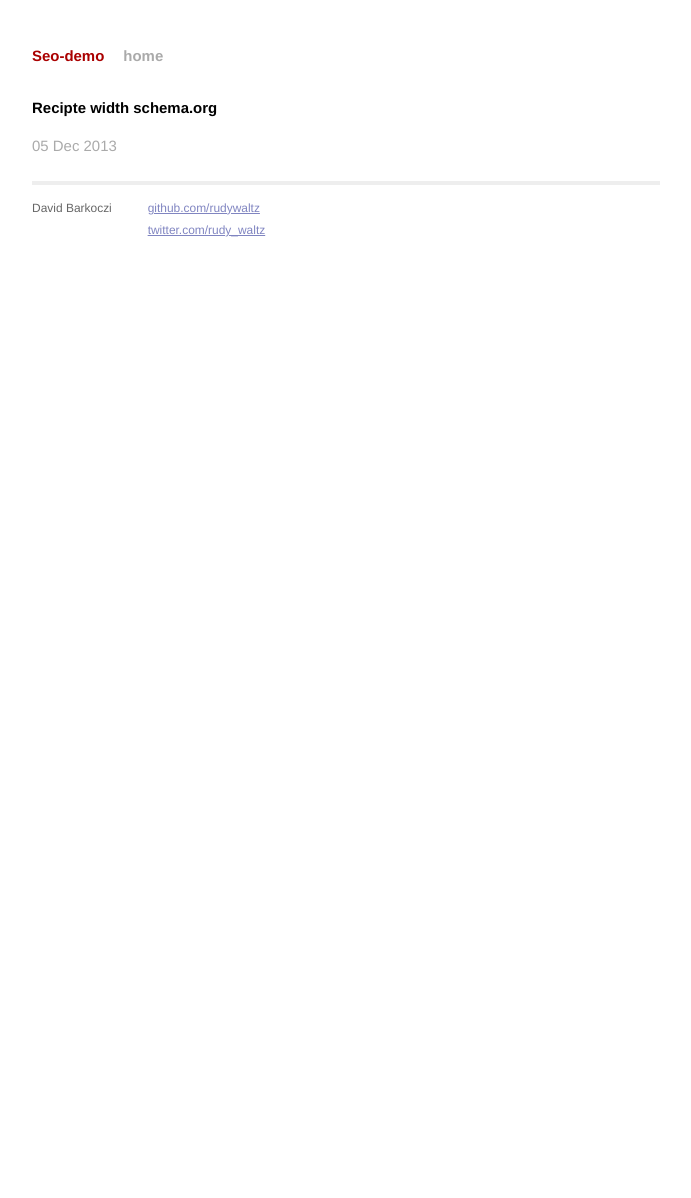
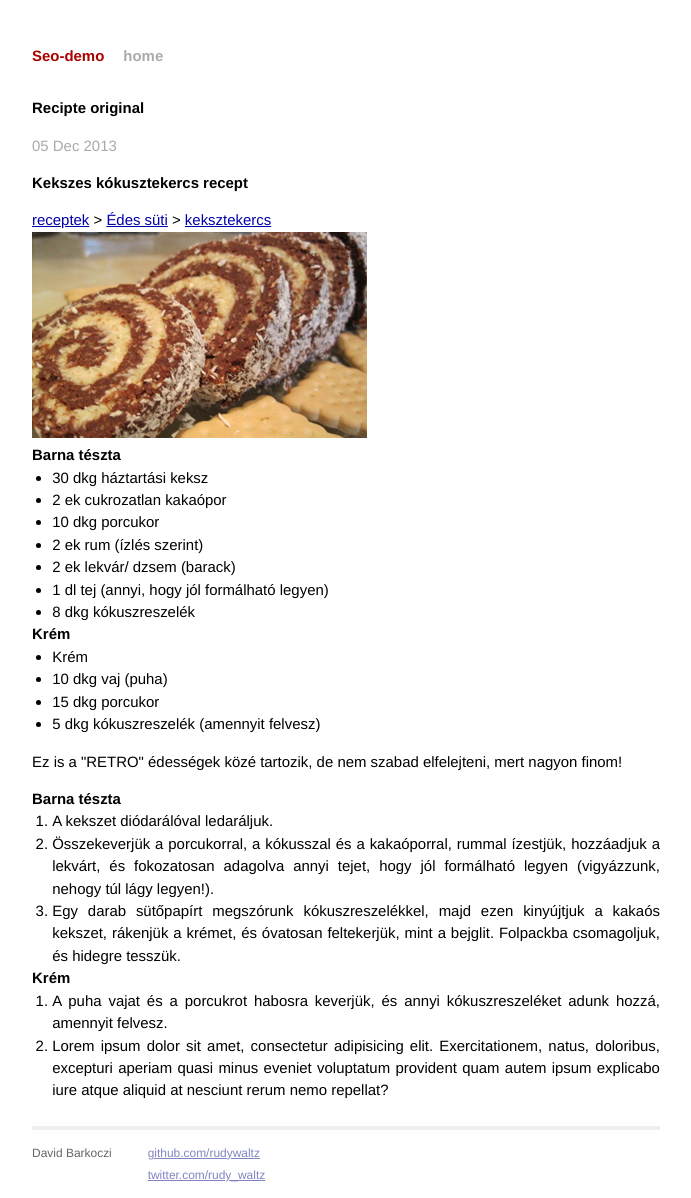
Before and after one commit to rudywaltz/seo-demo, a Jekyll site: the page built from _posts/2013-12-05-recipte-schema.markdown, in a window 1280 px wide. Shown: the whole page, without its empty margins (294-985 px from the left). Built offline with Jekyll 4.4.1, drawn with Linux system fonts in a browser that asks for light colours; Markdown is read by kramdown in place of the engine named in the settings; before the commit the page ends 945 px from its top, so only the background shows below that.

Commit message:
add default recept

```diff
--- a/_posts/2013-12-05-recipte-schema.markdown
+++ b/_posts/2013-12-05-recipte-schema.markdown
@@ -1,6 +1,55 @@
 ---
 layout: post
-title:  "Recipte width schema.org"
+title:  "Recipte original"
 date:   2013-12-05 22:09:25
 categories: default
 ---
+
+<h1>Kekszes kókusztekercs recept</h1>
+
+<div class="breadcrumbs">
+	<a href="/receptek/kategoria">receptek</a> >
+	<a href="/receptek/kategoria/edes-suti">Édes süti</a> >
+	<a href="/receptek/kategoria/edes-suti/keksztekercs">keksztekercs</a>
+</div>
+
+<div class="main-content">
+	<img src="{{ site.baseurl }}/images/kokusz_tekercs.jpg" alt="Kókusztekercs">
+
+	<div class="ingredients">
+		<h2>Barna tészta</h2>
+		<ul>
+			<li>30 dkg háztartási keksz</li>
+			<li>2 ek cukrozatlan kakaópor</li>
+			<li>10 dkg porcukor</li>
+			<li>2 ek rum (ízlés szerint)</li>
+			<li>2 ek   lekvár/ dzsem (barack)</li>
+			<li>1 dl tej (annyi, hogy jól formálható legyen)</li>
+			<li>8 dkg kókuszreszelék</li>
+		</ul>
+		<h2>Krém</h2>
+		<ul>
+			<li>Krém</li>
+			<li>10 dkg vaj (puha)</li>
+			<li>15 dkg porcukor</li>
+			<li>5 dkg kókuszreszelék (amennyit felvesz)</li>
+		</ul>
+	</div>
+	<div class="Content">
+		<p>Ez is a "RETRO" édességek közé tartozik, de nem szabad elfelejteni, mert nagyon finom!</p>
+		<div class="recipte">
+			<h3>Barna tészta</h3>
+		<ol>
+			<li>A kekszet diódarálóval ledaráljuk.</li>
+			<li>Összekeverjük a porcukorral, a kókusszal és a kakaóporral, rummal ízestjük, hozzáadjuk a lekvárt, és fokozatosan adagolva annyi tejet, hogy jól formálható legyen (vigyázzunk, nehogy túl lágy legyen!).</li>
+			<li>Egy darab sütőpapírt megszórunk kókuszreszelékkel, majd ezen kinyújtjuk a kakaós kekszet, rákenjük a krémet, és óvatosan feltekerjük, mint a bejglit. Folpackba csomagoljuk, és hidegre tesszük.</li>
+		</ol>
+		<h3>Krém</h3>
+		<ol>
+			<li>A puha vajat és a porcukrot habosra keverjük, és annyi kókuszreszeléket adunk hozzá, amennyit felvesz.</li>
+			<li>Lorem ipsum dolor sit amet, consectetur adipisicing elit. Exercitationem, natus, doloribus, excepturi aperiam quasi minus eveniet voluptatum provident quam autem ipsum explicabo iure atque aliquid at nesciunt rerum nemo repellat?</li>
+		</ol>
+
+		</div>
+	</div>
+</div>
```
Also changed, not shown: images/kokusz_tekercs.jpg (added), images/kokusz_tekercs_thumb.jpg (added).
